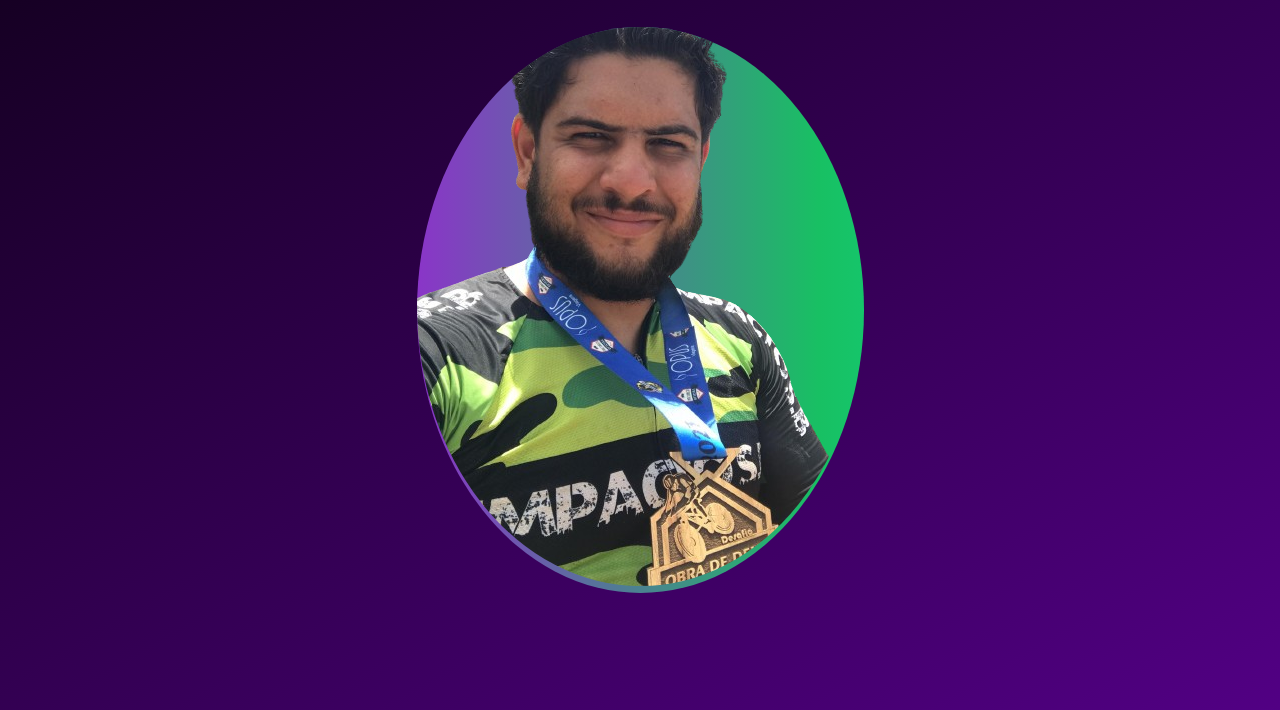
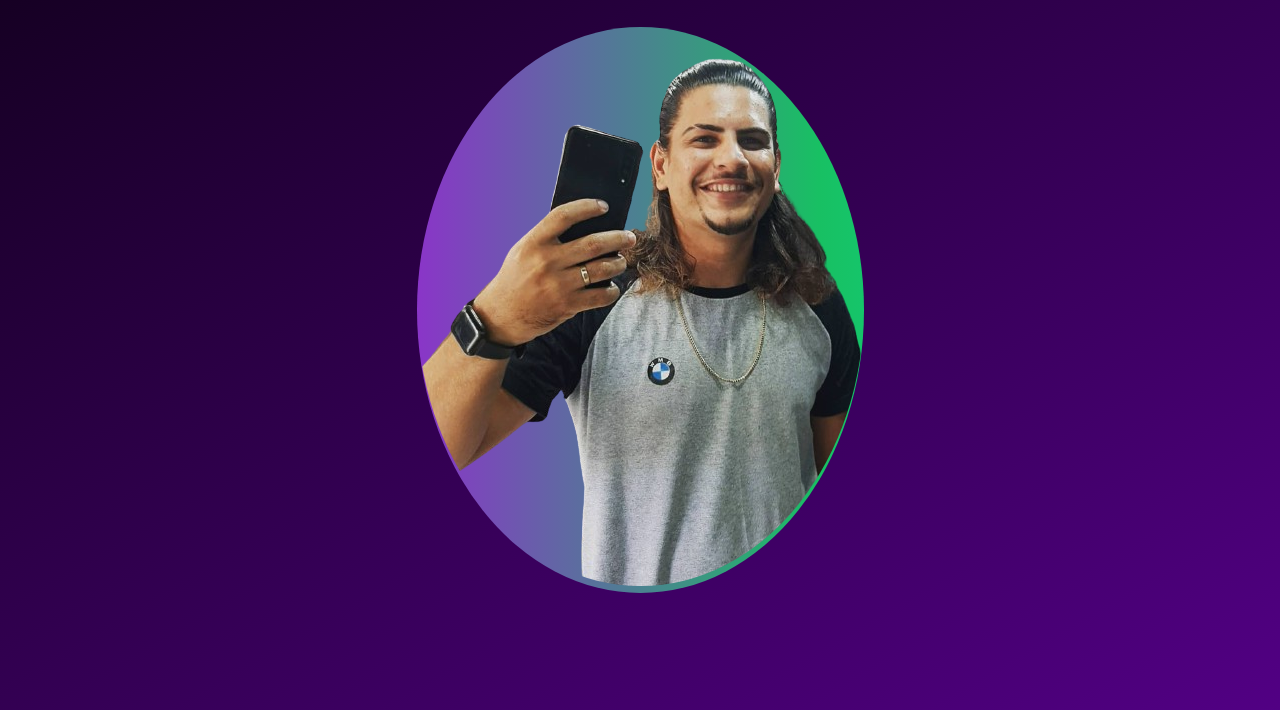
Before and after one commit to Mauricio-Souza02/Portifolio-silpificado, a plain HTML site: page index.html in a window 1280 px wide. Shown: the part 537-1247 px from the top of the page. Drawn offline with nearby package versions, Linux system fonts and the light colour scheme.

Commit message:
Add files via upload

```diff
--- a/index.html
+++ b/index.html
@@ -82,7 +82,7 @@
 
             <div class="container-foto">
                 <div class="foto sombra-interna">
-                    <img src="./src/imagens/foto-perfil-m.png"
+                    <img src="./src/imagens/foto-ma.png"
                     alt="foto do portifólio do Mauricio"
                     />
                 </div>
```
Also changed, not shown: src/imagens/foto-ma.png (added).
